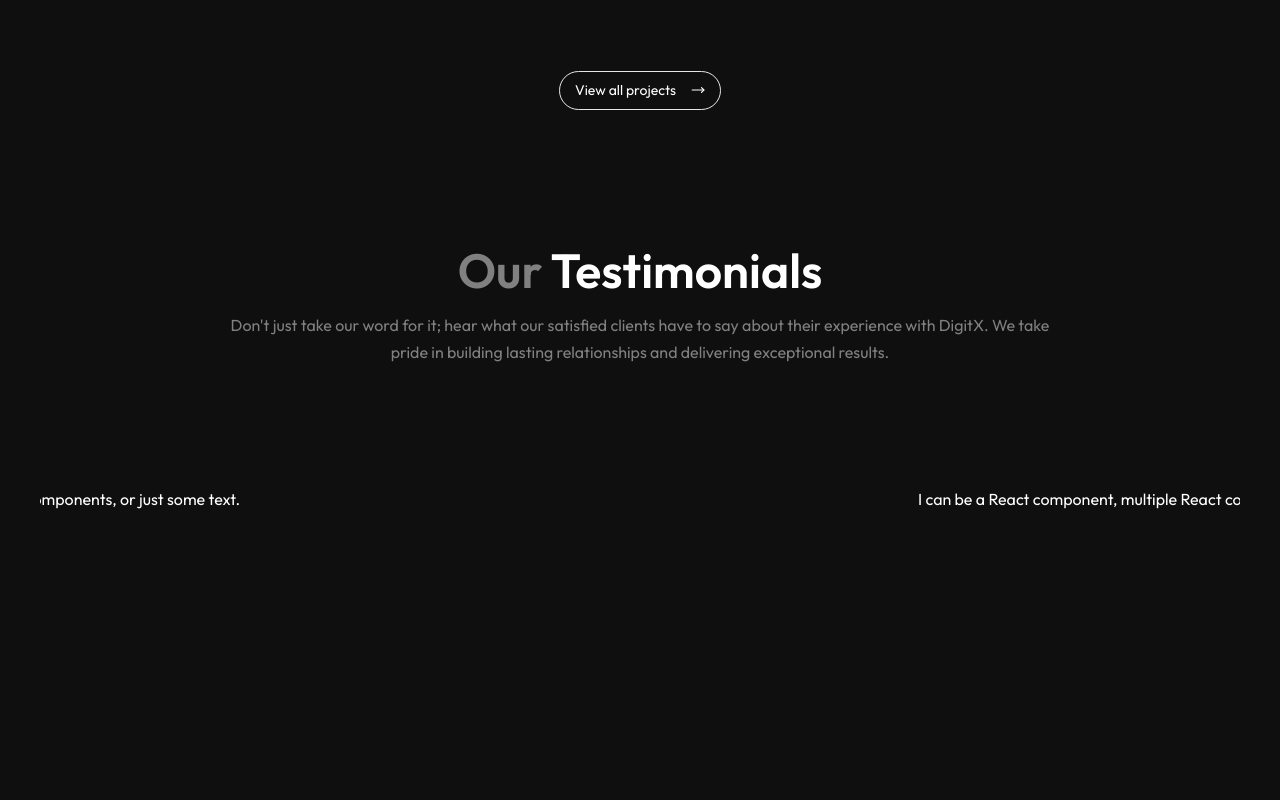
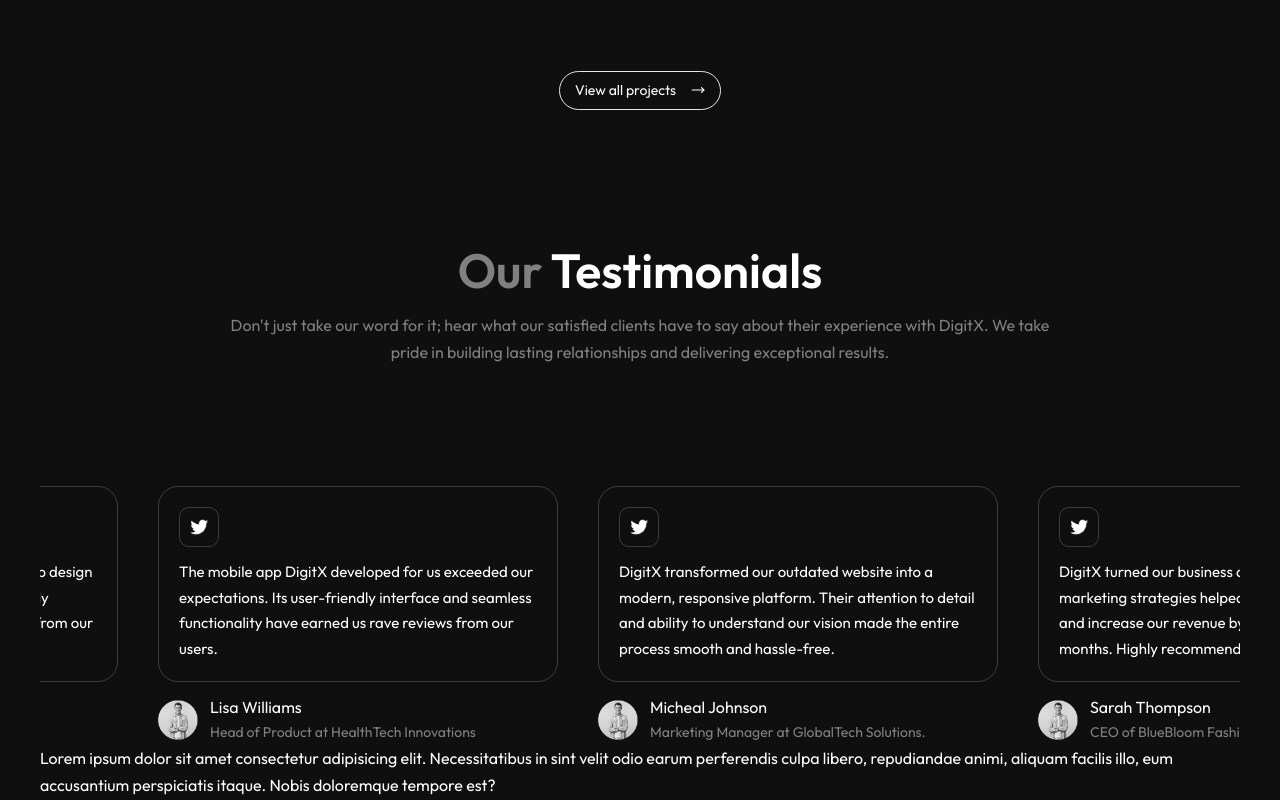
Before and after one commit to Segundavid-Dev/aerassky, a React (Vite) app: page / in a window 1280 px wide. Shown: the part 3814-4614 px from the top of the page. Before the commit the page ends 4327 px from the top, so only its background shows below. Built offline with nearby package versions, Linux system fonts and the light colour scheme.

Commit message:
feat: complete testimonial slider

```diff
--- a/public/data.ts
+++ b/public/data.ts
@@ -99,7 +99,7 @@
       "Working with DigitX was a pleasure. Their web design team created a stunning website that perfectly captured our brand's essence. The feedback from our customers has been overwhelmingly positive.",
     userName: "Mark Roberts",
     userTitle: "Founder of GreenEarth Eco Store",
-    userImage: "/images/home/Mark-Roberts.png",
+    userImage: "/images/home/Micheal-Johnson.png",
   },
   {
     icon: "/images/home/twitter-logo.png",
@@ -107,7 +107,7 @@
       "The mobile app DigitX developed for us exceeded our expectations. Its user-friendly interface and seamless functionality have earned us rave reviews from our users.",
     userName: "Lisa Williams",
     userTitle: "Head of Product at HealthTech Innovations",
-    userImage: "/images/home/Lisa.png",
+    userImage: "/images/home/Micheal-Johnson.png",
   },
   {
     icon: "/images/home/twitter-logo.png",
@@ -123,6 +123,6 @@
       "DigitX turned our business around! Their digital marketing strategies helped us reach new customers and increase our revenue by 30% within just a few months. Highly recommended!",
     userName: "Sarah Thompson",
     userTitle: "CEO of BlueBloom Fashion",
-    userImage: "/images/home/Sarah-Thompson.png",
+    userImage: "/images/home/Micheal-Johnson.png",
   },
 ];
--- a/src/components/home/Testimonials.tsx
+++ b/src/components/home/Testimonials.tsx
@@ -1,4 +1,5 @@
 import Marquee from "react-fast-marquee";
+import { TestimonialsArray } from "../../../public/data";
 
 export default function Testimonials() {
   return (
@@ -13,18 +14,43 @@
           lasting relationships and delivering exceptional results.
         </p>
       </div>
-      <TestimonialSlider/>
+      <TestimonialSlider />
+      Lorem ipsum dolor sit amet consectetur adipisicing elit. Necessitatibus in
+      sint velit odio earum perferendis culpa libero, repudiandae animi, aliquam
+      facilis illo, eum accusantium perspiciatis itaque. Nobis doloremque
+      tempore est?
     </div>
   );
 }
 
 function TestimonialSlider() {
   return (
-    <div>
-      <Marquee>
-        I can be a React component, multiple React components, or just some
-        text.
-      </Marquee>
-    </div>
+    <Marquee>
+      <div className="flex">
+        {TestimonialsArray.map((item, index) => (
+          <div key={index} className="max-w-[400px] mr-10 ">
+            <div className="border border-gray-100/20 p-5 rounded-[20px] mb-3">
+              <div className="mb-3">
+                <img
+                  src={item.icon}
+                  alt="twitter icon"
+                  className="p-2 border border-gray-100/20 rounded-[10px] w-[40px]"
+                />
+              </div>
+              <p className="text-[15px]">{item.comment}</p>
+            </div>
+            <div className="flex items-center gap-3">
+              <img src={item.userImage} alt="user image" className="w-[40px]" />
+              <span>
+                <p>{item.userName}</p>
+                <p className="text-[14px] text-[var(--text-gray)]">
+                  {item.userTitle}
+                </p>
+              </span>
+            </div>
+          </div>
+        ))}
+      </div>
+    </Marquee>
   );
 }
```
Also changed, not shown: public/images/home/Lisa.png (deleted), public/images/home/Micheal-Johnson.png.
